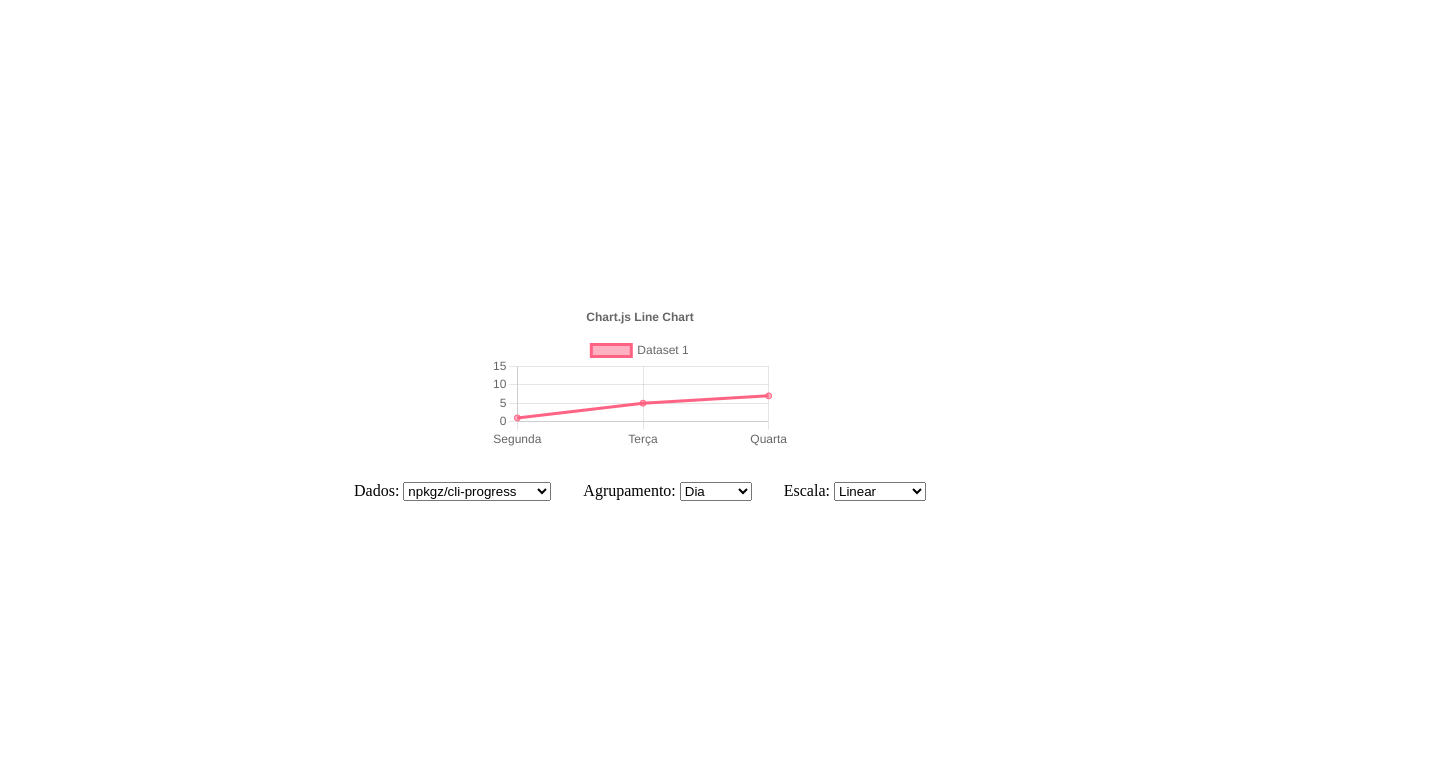
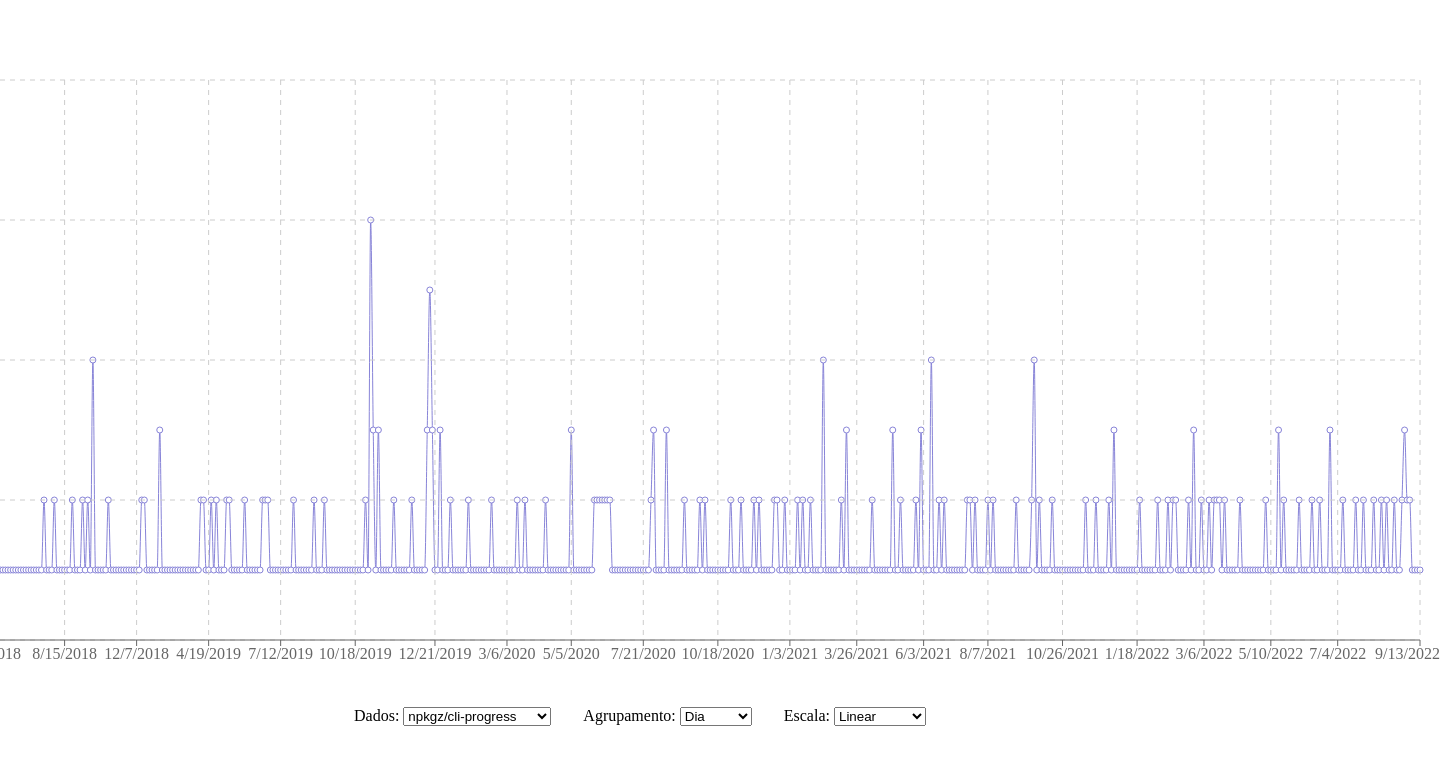
Before and after one commit to robertCoenga/tdsoft_grafico, a React (Vite) app: page / in a window 1280 px wide. Shown: the top 764 px of the page, 1440 px wide, since content can reach past the window. Built offline with nearby package versions, Linux system fonts and the light colour scheme; the HTML template or start-up script is replaced by a standard one.

Commit message:
mudança de biblioteca do gráfico

```diff
--- a/package.json
+++ b/package.json
@@ -12,8 +12,8 @@
     "chart.js": "^4.2.1",
     "prop-types": "^15.8.1",
     "react": "^18.2.0",
-    "react-chartjs-2": "^5.2.0",
-    "react-dom": "^18.2.0"
+    "react-dom": "^18.2.0",
+    "recharts": "^2.5.0"
   },
   "devDependencies": {
     "@types/react": "^18.0.28",
--- a/src/components/GraficoEstrelas/index.jsx
+++ b/src/components/GraficoEstrelas/index.jsx
@@ -1,102 +1,63 @@
 import React from 'react';
 import PropTypes from 'prop-types';
-import {
-  Chart as ChartJS,
-  CategoryScale,
-  LinearScale,
-  PointElement,
-  LineElement,
-  Title,
-  Tooltip,
-  Legend,
-} from 'chart.js';
-import { Line } from 'react-chartjs-2';
+import { LineChart, Line, CartesianGrid, XAxis, YAxis, Tooltip } from 'recharts';
 
-ChartJS.register(
-  CategoryScale,
-  LinearScale,
-  PointElement,
-  LineElement,
-  Title,
-  Tooltip,
-  Legend
-);
 
-export const options = {
-  responsive: true,
-  plugins: {
-    legend: {
-      position: 'top',
-    },
-    title: {
-      display: true,
-      text: 'Chart.js Line Chart',
-    },
-  },
-};
 
-const agrupamentoDados = (dados,agrupamento) => {
-  let agroupData =[];
-
-  const result = dados.reduce((acc,dado)=>{
-    if(agrupamento=="dia")
-    {
-      agroupData = dado.starred_at.toLocaleDateString();
-    }else if(agrupamento=="semana")
-    {
+const agrupamentoDados = (dados, agrupamento) => {
+  let data = [];
+  const estrelas = dados.reduce((acc, dado) => {
+    if (agrupamento === 'dia') {
+      data = dado.starred_at.toLocaleDateString();
+    } else if (agrupamento === 'mes') {
+      data = dado.starred_at.toLocaleDateString('pt-BR', { month: 'numeric', year: 'numeric' });
+    } else if (agrupamento === 'ano') {
+      data = dado.starred_at.toLocaleDateString('pt-BR', { year: 'numeric' });
+    }
+    // agrupar por ano-semana
+    else if (agrupamento === 'semana') {
       const ano = dado.starred_at.getFullYear();
       const dia = dado.starred_at.getDate();
       const mes = dado.starred_at.getMonth();
-      agroupData = new Date(ano, mes, dia);
-      const diaSemana = agroupData.getDay();
-      const primeiroDiaSemana = agroupData.getDate() - diaSemana + (diaSemana === 0 ? -6 : 1);
+      data = new Date(ano, mes, dia);
+      const diaSemana = data.getDay();
+      const primeiroDiaSemana = data.getDate() - diaSemana + (diaSemana === 0 ? -6 : 1);
       const dataInicioSemana = new Date(data.setDate(primeiroDiaSemana));
       const dataFimSemana = new Date(dataInicioSemana);
       dataFimSemana.setDate(dataFimSemana.getDate() + 6);
-      agroupData = `${dataInicioSemana.toLocaleDateString('pt-BR', { day: 'numeric', month: 'numeric', year: 'numeric' })}-${dataFimSemana.toLocaleDateString('pt-BR', { day: 'numeric', month: 'numeric', year: 'numeric' })}`;
-
-    }else if(agrupamento=="mês")
-    {
-      agroupData = dado.starred_at.toLocaleDateString('pt-Br', {month: 'numeric', year: 'numeric'});
-    }else if(agrupamento=="ano")
-    {
-      agroupData = dado.starred_at.toLocaleDateString('pt-Br', { year: 'numeric'});
+      data = `${dataInicioSemana.toLocaleDateString('pt-BR', { day: 'numeric', month: 'numeric', year: 'numeric' })}-${dataFimSemana.toLocaleDateString('pt-BR', { day: 'numeric', month: 'numeric', year: 'numeric' })}`;
     }
 
-
-     if (acc[agroupData]) {
-      acc[agroupData] += 1;
+    if (acc[data]) {
+      acc[data] += 1;
     } else {
-      acc[agroupData] = 1;
+      acc[data] = 1;
     }
     return acc;
   }, {});
 
-  agroupData = Object.keys(result).map((key) => ({
+  data = Object.keys(estrelas).map((key) => ({
     x: key,
-    y: result[key]
+    y: estrelas[key]
   }));
 
   return [
     {
-      id: 'Quantidade de estrelas',
       data
     }
   ];
-
 }
 
 export function GraficoEstrelas(props) {
-  const label =["Segunda","Terça","Quarta"];
-  const data={
-    labels:label,
-    datasets: [{
-        label: 'Dataset 1',
-        data: [1, 5 , 7 , 8 , 11],
-        borderColor: 'rgb(255, 99, 132)',
-        backgroundColor: 'rgba(255, 99, 132, 0.5)'}]
-  }
-  return <div><Line options={options} data={data}/></div>
+  let dadosAgrupados = agrupamentoDados(props.estrelas, props.agrupamento);
+
+  return  <LineChart width={1600} height={600} data={dadosAgrupados[0].data} margin={{ top: 5, right: 20, bottom: 5, left: 0 }}>
+  <Line type="monotone" dataKey="y" stroke="#8884d8" />
+  <CartesianGrid stroke="#ccc" strokeDasharray="5 5" />
+  <XAxis dataKey="x" />
+  <YAxis />
+  <Tooltip />
+</LineChart>
 
 }
 
```
Also changed, not shown: 2 other files (tests, documents, lock files or other folders).
